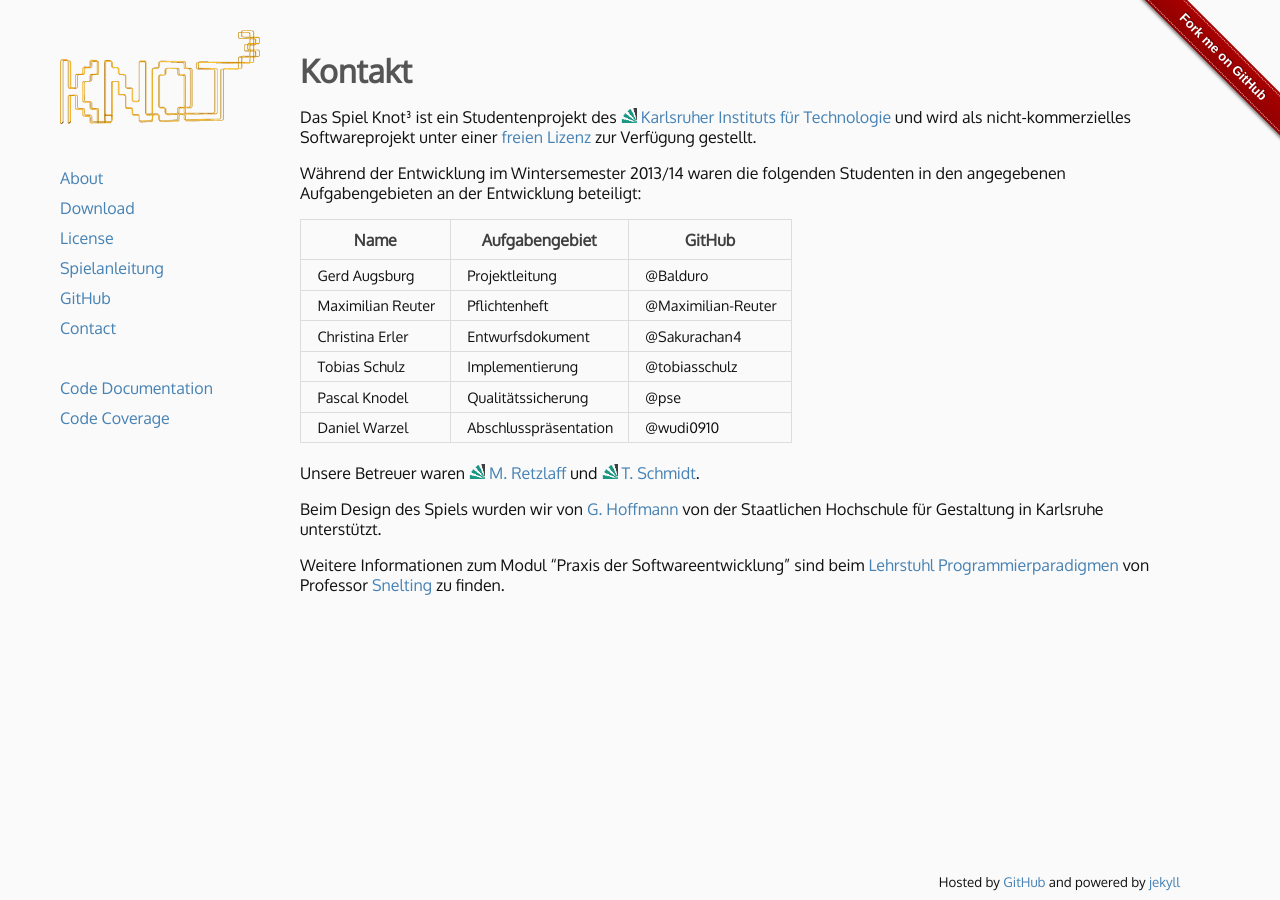
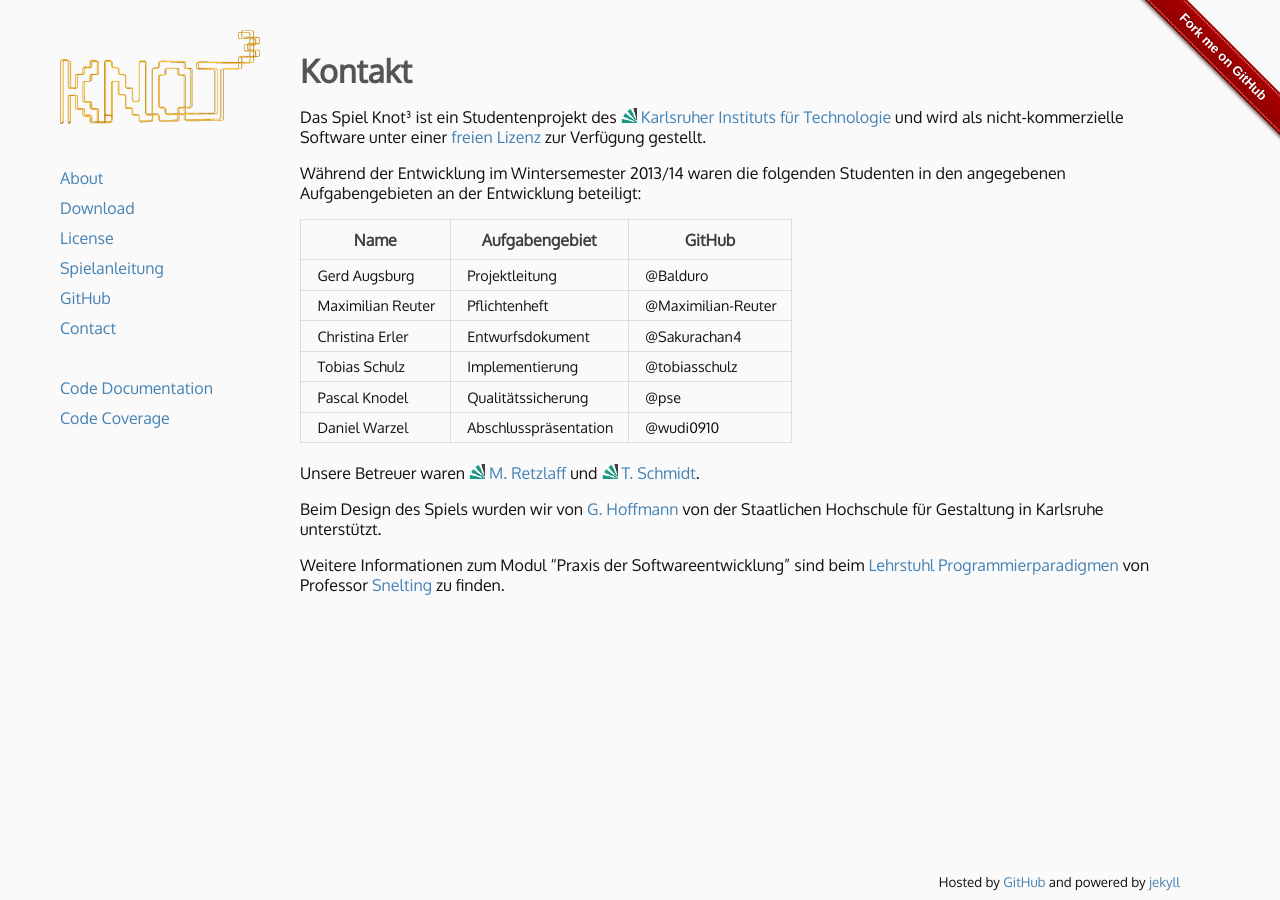
Before and after one commit to knot3/knot3.github.io, a Jekyll site: the page built from contact.md, in a window 1280 px wide. Built offline with Jekyll 4.4.1, drawn with Linux system fonts in a browser that asks for light colours.

Commit message:
software

```diff
--- a/contact.md
+++ b/contact.md
@@ -5,7 +5,7 @@ title: Contact - Knot&sup3;
 
 # Kontakt
 
-Das Spiel Knot&sup3; ist ein Studentenprojekt des [![KIT]({{site.baseurl}}img/kit.ico "KIT") Karlsruher Instituts für Technologie](http://www.informatik.kit.edu/) und wird als nicht-kommerzielles Softwareprojekt unter einer [freien Lizenz](license.html) zur Verfügung gestellt.
+Das Spiel Knot&sup3; ist ein Studentenprojekt des [![KIT]({{site.baseurl}}img/kit.ico "KIT") Karlsruher Instituts für Technologie](http://www.informatik.kit.edu/) und wird als nicht-kommerzielle Software unter einer [freien Lizenz](license.html) zur Verfügung gestellt.
 
 Während der Entwicklung im Wintersemester 2013/14 waren die folgenden Studenten in den angegebenen Aufgabengebieten an der Entwicklung beteiligt:
 
```
